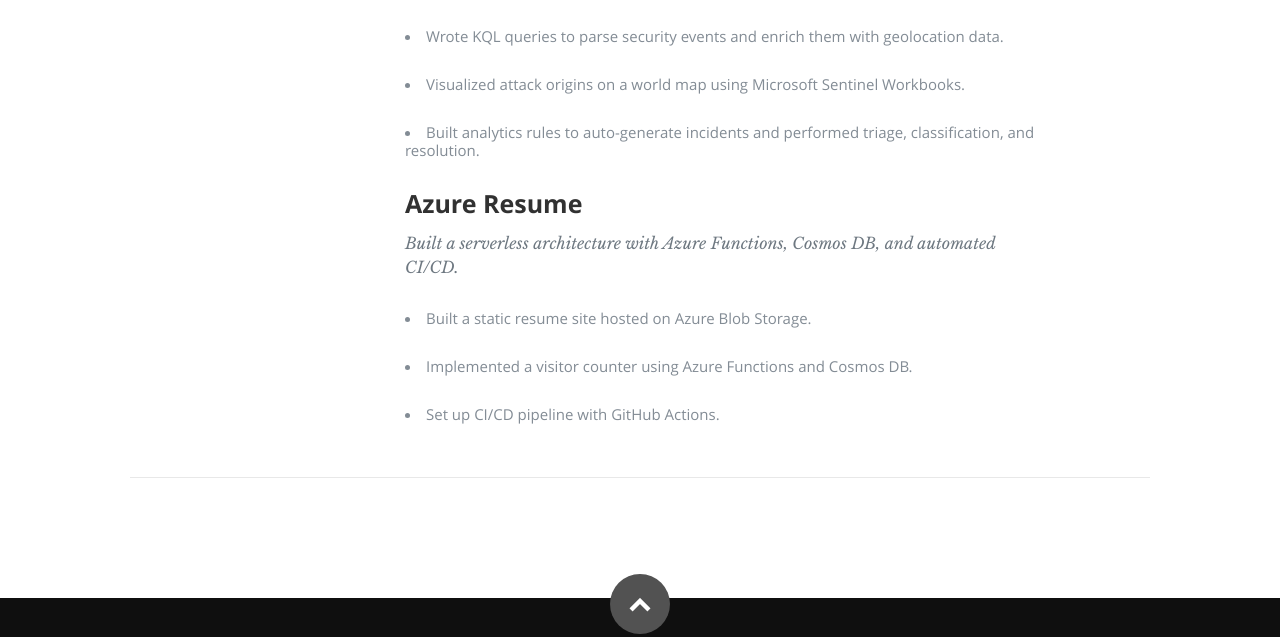
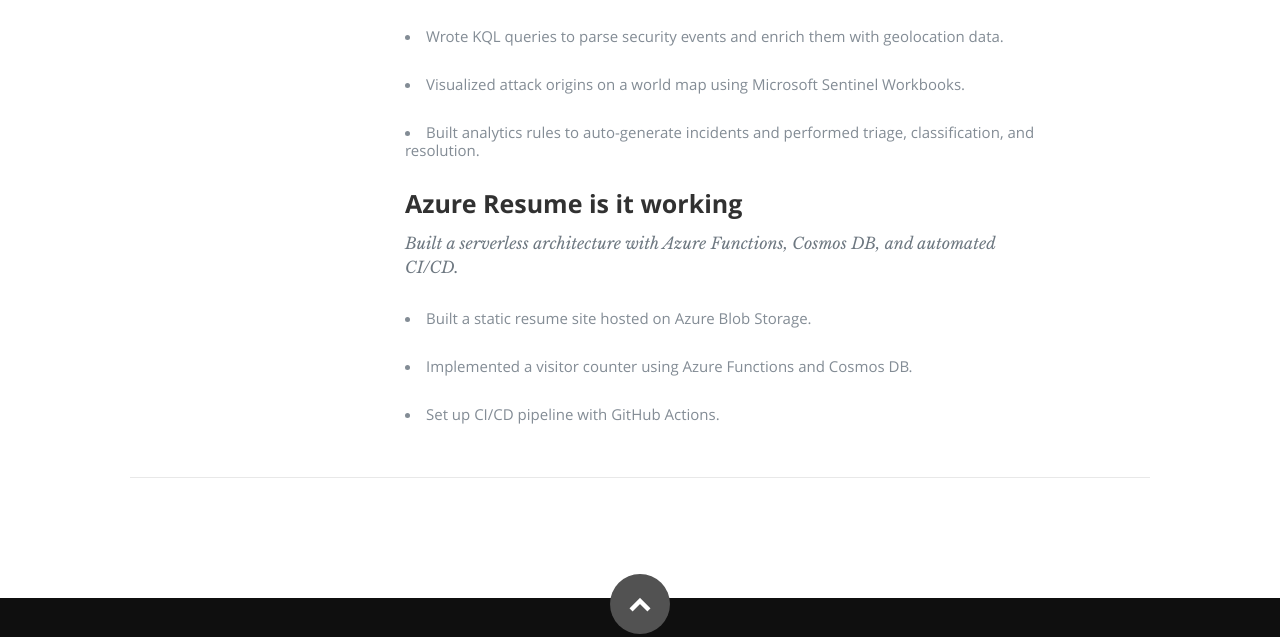
Before and after one commit to janeke91/Azure-Resume, a plain HTML site: page frontend/index.html in a window 1280 px wide. Shown: the part 1752-2389 px from the top of the page. Drawn offline with nearby package versions, Linux system fonts and the light colour scheme; no server answers.

Commit message:
frontend deploy check

```diff
--- a/frontend/index.html
+++ b/frontend/index.html
@@ -161,7 +161,7 @@
 
             <div class="row item">
                <div class="twelve columns">
-                  <h3>Azure Resume</h3>
+                  <h3>Azure Resume is it working</h3>
                   <p class="info">Built a serverless architecture with Azure Functions, Cosmos DB, and automated CI/CD.</p>
                   <p><li>Built a static resume site hosted on Azure Blob Storage.</li></p>
                   <p><li>Implemented a visitor counter using Azure Functions and Cosmos DB.</li></p>
```
